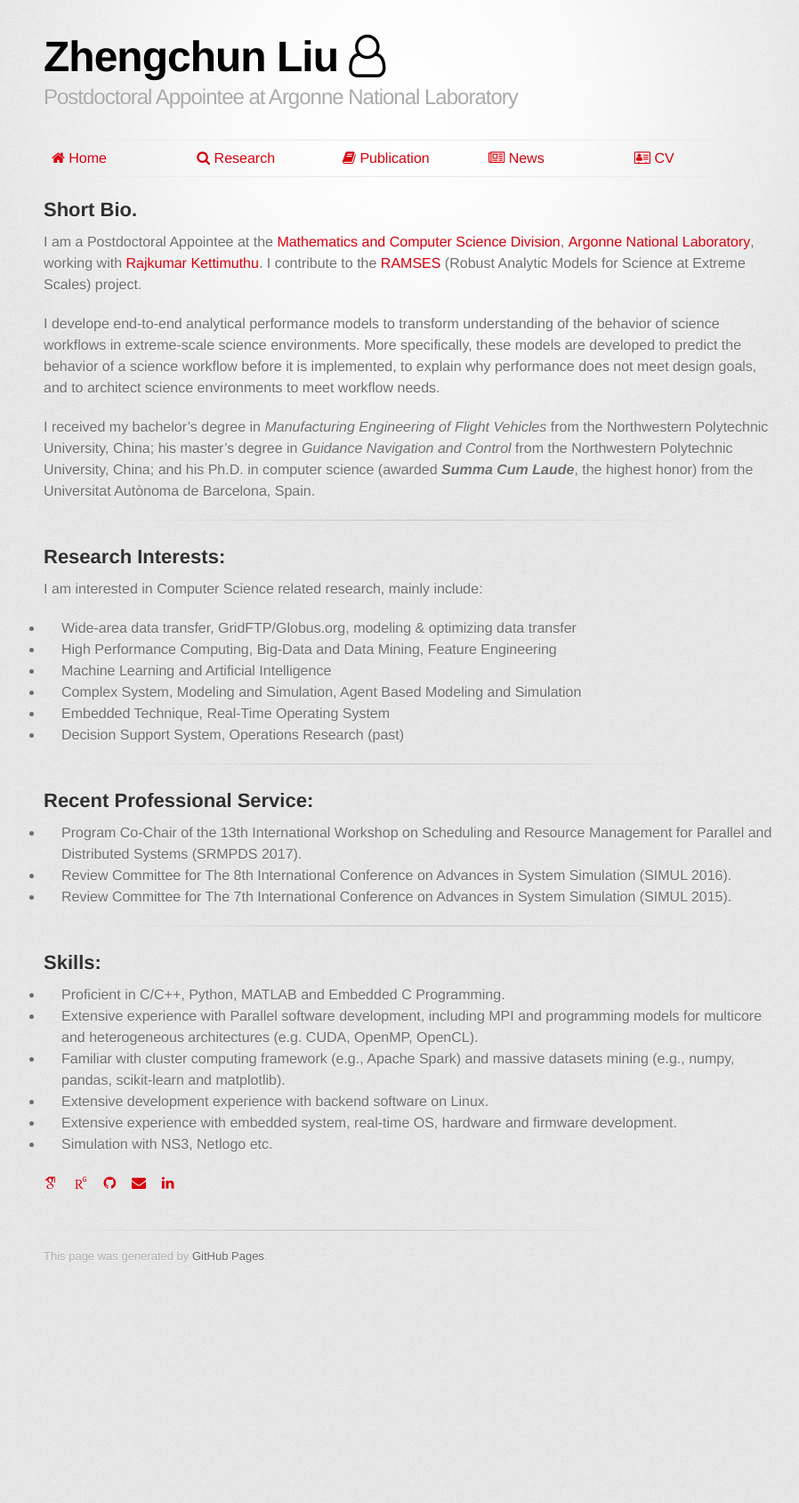
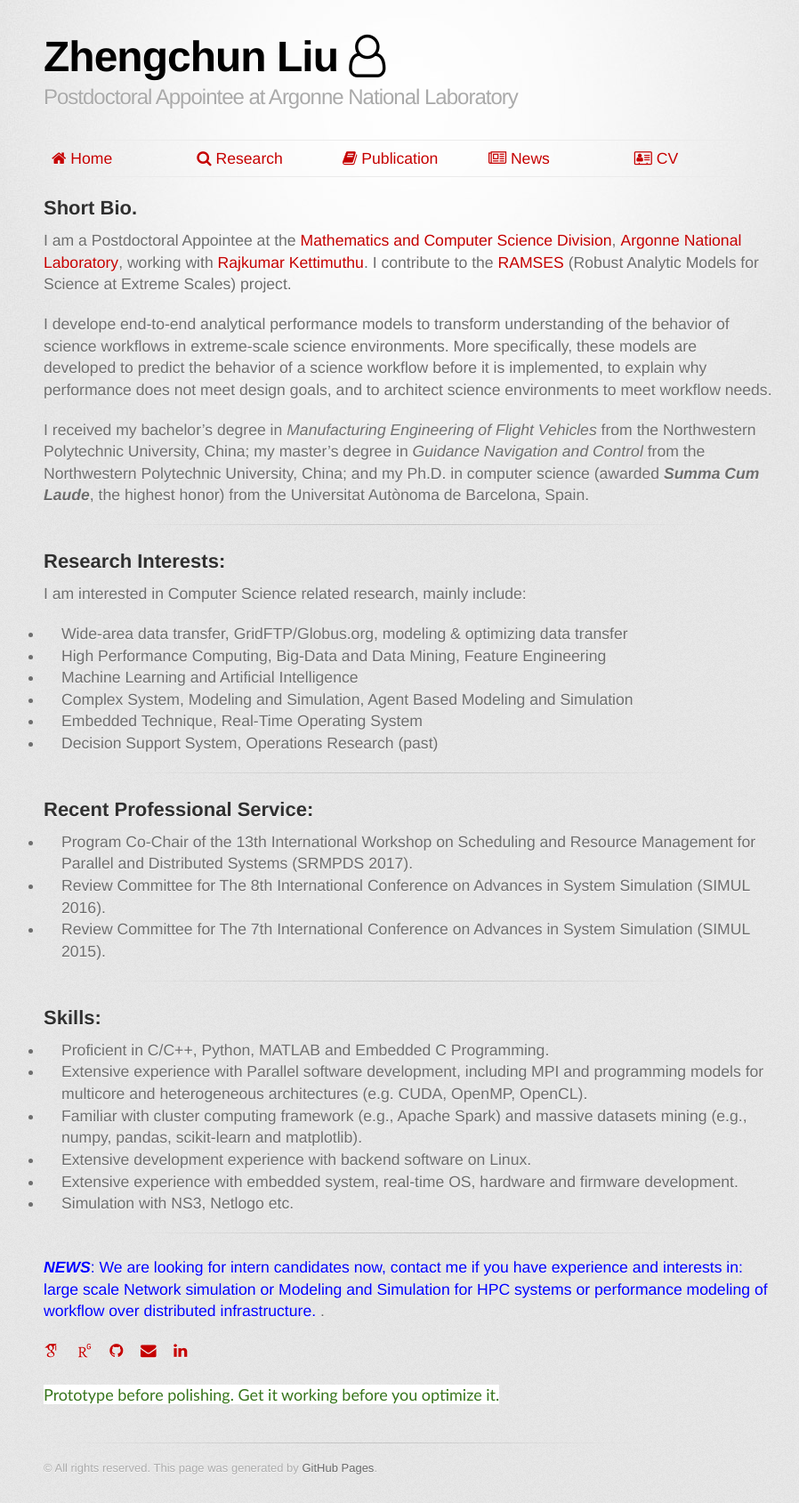
Before and after one commit to lzhengchun/lzhengchun.github.io, a Jekyll site: the page built from index.md, in a window 1280 px wide. Shown: the whole page at 89% size, without its empty margins (181-1079 px from the left). Built offline with Jekyll 4.4.1, drawn with Linux system fonts in a browser that asks for light colours; some web fonts are replaced; before the commit the page ends 1451 px from its top, so only the background shows below that.

Commit message:
add, delete, polish etc.

```diff
--- a/_layouts/default.html
+++ b/_layouts/default.html
@@ -49,9 +49,11 @@
         <a target="_blank"  href="http://github.com/lzcbetter"><i class="fa fa-github"></i></a>&nbsp;&nbsp;&nbsp;
 	      <a target="_blank"  href="file/Zhengchun_Liu_CV.pdf"><i class="fa fa-envelope"></i></a>&nbsp;&nbsp;&nbsp;
 	      <a target="_blank"  href="http://linkedin.com/in/liuzhengchun"><i class="fa fa-linkedin"></i></a>&nbsp;&nbsp;&nbsp;
-
+        <br>
+        <br>
+        <div dir="ltr"><font color="#38761d" face="trebuchet ms, sans-serif" size="4" style="background-color:rgb(255,255,255)">Prototype before polishing. Get it working before you optimize it.</font></div>
         <footer>
-          This page was generated by <a href="https://pages.github.com">GitHub Pages</a>.
+          © All rights reserved. This page was generated by <a href="https://pages.github.com">GitHub Pages</a>.
         </footer>
 
       </div>
--- a/_sass/jekyll-theme-tactile.scss
+++ b/_sass/jekyll-theme-tactile.scss
@@ -51,15 +51,15 @@ table {
 /* LAYOUT STYLES */
 body {
   font-family: 'Helvetica Neue', Helvetica, Arial, serif;
-  font-size: 1em;
-  line-height: 1.5;
+  font-size: 1.1em;
+  line-height: 1.4;
   color: #6d6d6d;
   text-shadow: 0 1px 0 rgba(255, 255, 255, 0.8);
   background: #e7e7e7 url(../images/body-bg.png) 0 0 repeat;
 }
 
 a {
-  color: #d5000d;
+  color: #c50000;
 }
 a:hover {
   color: #c5000c;
@@ -152,19 +152,6 @@ a.button span {
   display: block;
   height: 23px;
   padding-left: 50px;
-}
-
-#download-zip span {
-  background: transparent url(../images/zip-icon.png) 12px 50% no-repeat;
-}
-#download-tar-gz span {
-  background: transparent url(../images/tar-gz-icon.png) 12px 50% no-repeat;
-}
-#view-on-github span {
-  background: transparent url(../images/octocat-icon.png) 12px 50% no-repeat;
-}
-#view-on-github {
-  margin-right: 0;
 }
 
 code, pre {
--- a/index.md
+++ b/index.md
@@ -9,7 +9,7 @@ I am a Postdoctoral Appointee at the [Mathematics and Computer Science Division]
 
 I develope end-to-end analytical performance models to transform understanding of the behavior of science workflows in extreme-scale science environments. More specifically, these models are developed to predict the behavior of a science workflow before it is implemented, to explain why performance does not meet design goals, and to architect science environments to meet workflow needs.
 
-I received my bachelor's degree in _Manufacturing Engineering of Flight Vehicles_ from the Northwestern Polytechnic University, China; his master's degree in _Guidance Navigation and Control_ from the Northwestern Polytechnic University, China; and his Ph.D. in computer science (awarded ___Summa Cum Laude___, the highest honor) from the Universitat Autònoma de Barcelona, Spain.
+I received my bachelor's degree in _Manufacturing Engineering of Flight Vehicles_ from the Northwestern Polytechnic University, China; my master's degree in _Guidance Navigation and Control_ from the Northwestern Polytechnic University, China; and my Ph.D. in computer science (awarded ___Summa Cum Laude___, the highest honor) from the Universitat Autònoma de Barcelona, Spain.
 
 ---
 ## Research Interests:
@@ -37,3 +37,9 @@ I am interested in Computer Science related research, mainly include:
 * Extensive development experience with backend software on Linux.
 * Extensive experience with embedded system, real-time OS, hardware and firmware development.
 * Simulation with NS3, Netlogo etc.
+
+---
+<span style="color:blue">
+***NEWS***:
+We are looking for intern candidates now, contact me if you have experience and interests in: large scale Network simulation or Modeling and Simulation for HPC systems or performance modeling of workflow over distributed infrastructure.
+</span>.
```
